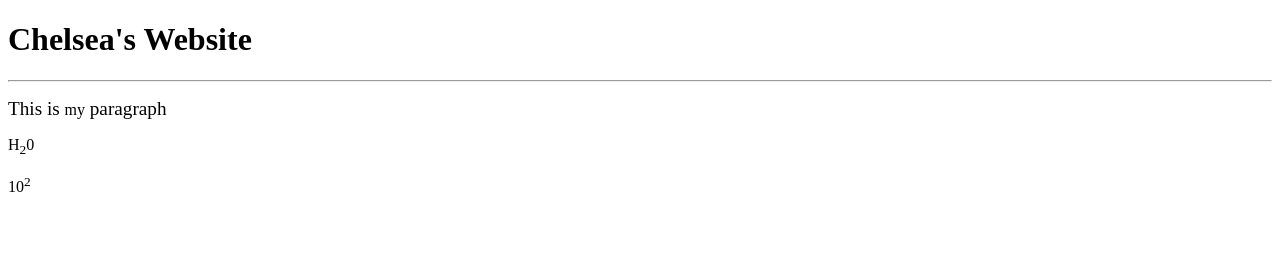
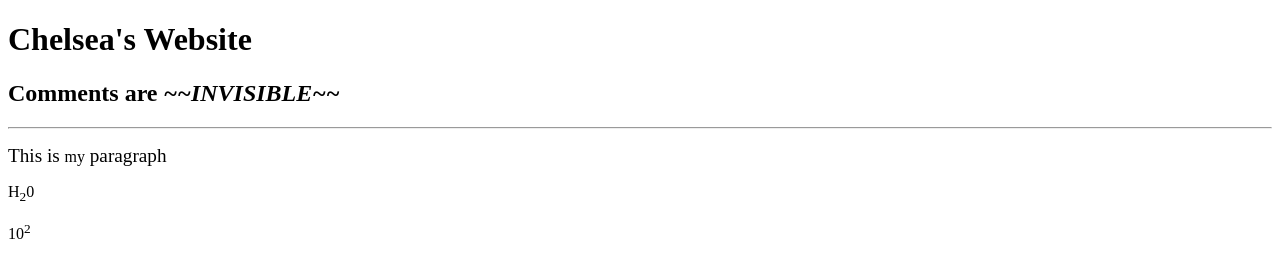
Before and after one commit to goodness728/html-freeCodeClass, a plain HTML site: page index.html in a window 1280 px wide. Drawn offline with Linux system fonts and the light colour scheme.

Commit message:
Comments

```diff
--- a/index.html
+++ b/index.html
@@ -7,10 +7,14 @@
   </head>
   <body>
     <h1>Chelsea's Website</h1>
+    <h2>Comments are <i>~~INVISIBLE~~</i></h2>
     <hr/>
+    <!--This is a comment-->
+
 
     <p><big>This is <small>my</small> paragraph</p></big>
     <p>H<sub>2</sub>0</p>
+
     <p>10<sup>2</sup></p>
   </body>
 
```
